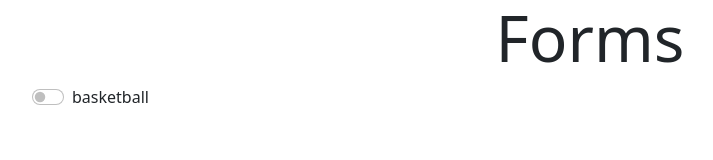
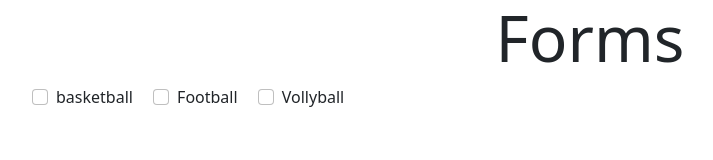
Before and after one commit to Sulman23/ST-WP-BATCH-2, a plain HTML site: page bootstrap/09. forms/index.html in a window 1280 px wide. Shown: the whole page, without its empty margins (50-763 px from the left). Drawn offline with nearby package versions, Linux system fonts and the light colour scheme.

Commit message:
form check inline

```diff
--- a/bootstrap/09. forms/index.html
+++ b/bootstrap/09. forms/index.html
@@ -18,11 +18,18 @@
          <!-- form -->
          <div class="container">
           <form>
-            <div class="form-check form-switch">
+            <div class="form-check form-check-inline">
               <input type="checkbox" class="form-check-input">
               <label for="" class="form-check-label">basketball</label>
             </div>
-
+            <div class="form-check form-check-inline">
+              <input type="checkbox" class="form-check-input">
+              <label for="" class="form-check-label">Football</label>
+            </div>
+            <div class="form-check form-check-inline">
+              <input type="checkbox" class="form-check-input">
+              <label for="" class="form-check-label">Vollyball</label>
+            </div>
           </form>
         </div>
         </div>
```
